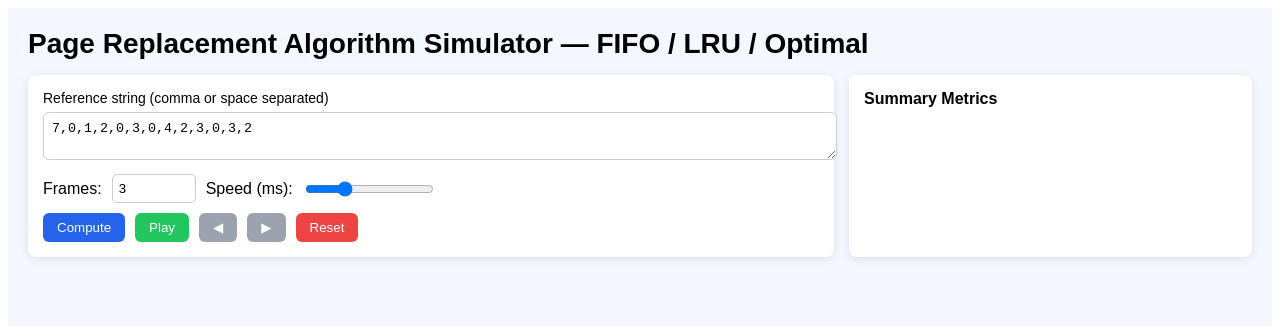
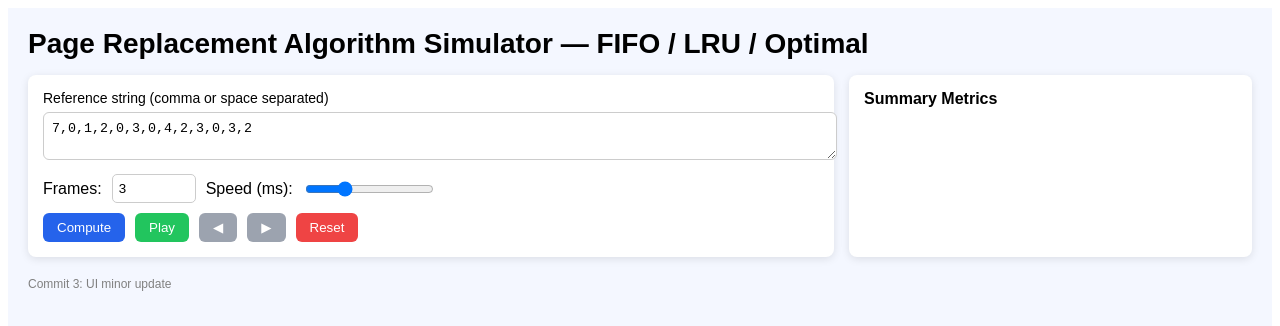
Before and after one commit to manash123-eng/page-replacement-simulator, a React (Create React App) app: page / in a window 1280 px wide. Shown: the top 326 px of the page. Built offline with nearby package versions, Linux system fonts and the light colour scheme.

Commit message:
Commit 3: Added small UI footer

```diff
--- a/src/PageReplacementSimulator.jsx
+++ b/src/PageReplacementSimulator.jsx
@@ -399,6 +399,10 @@ export default function PageReplacementSimulator() {
             <canvas ref={canvasRef} width="400" height="260" />
           </div>
         )}
+        <div style={{ marginTop: "20px", fontSize: "12px", color: "gray" }}>
+  Commit 3: UI minor update
+</div>
+
       </div>
     </div>
   );
```
